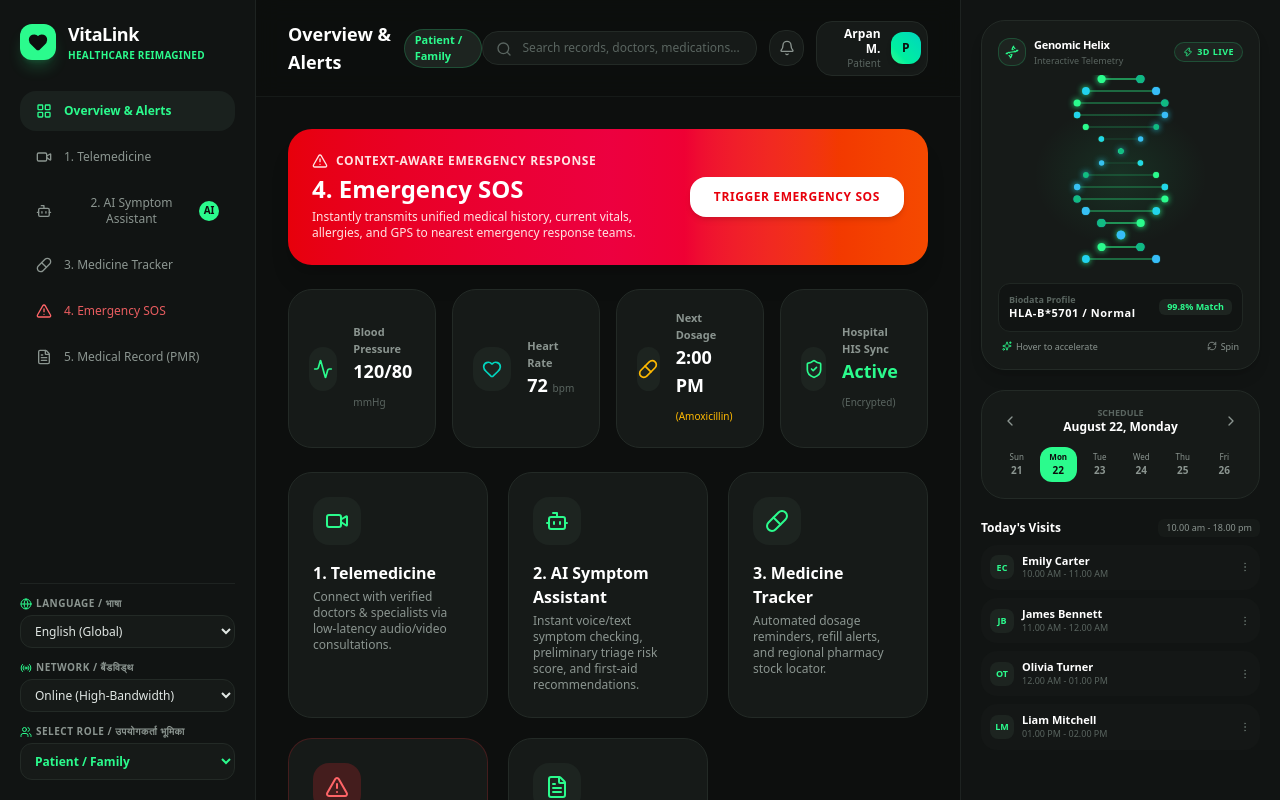
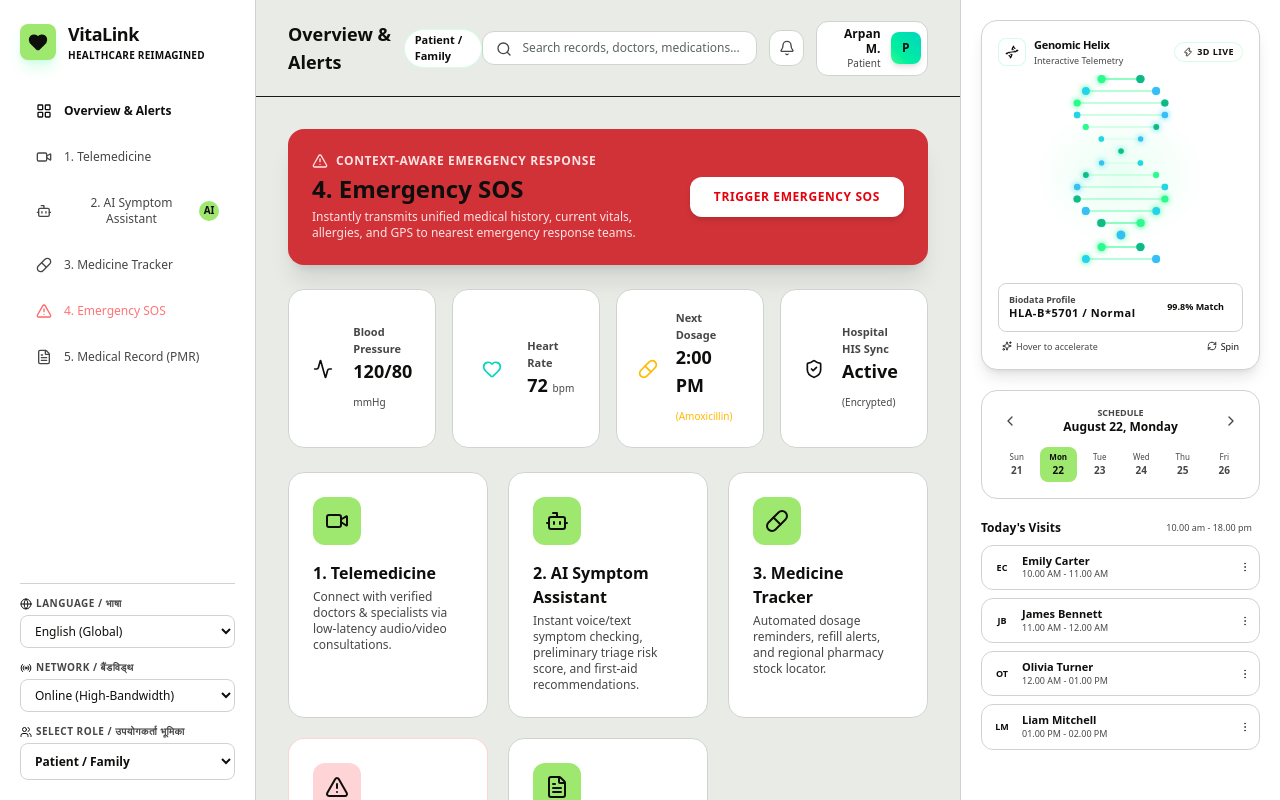
Before and after one commit to arpan-c0des/vitalink, a Next.js app: page / in a window 1280 px wide. Built offline with nearby package versions, Linux system fonts and the light colour scheme.

Commit message:
Refactor global styles and update vitalink-shell component for improved theming

```diff
--- a/app/globals.css
+++ b/app/globals.css
@@ -1,15 +1,88 @@
 @import "tailwindcss";
 
 :root {
-  --background: #0d0f0e;
-  --foreground: #f1f5f4;
+  --background: #e8ebe6;
+  --foreground: #0e0f0c;
+  --vitalink-primary: #9fe870;
+  --vitalink-ink: #0e0f0c;
+  --vitalink-body: #454745;
+  --vitalink-muted: #868685;
+  --vitalink-canvas: #ffffff;
+  --vitalink-soft: #e8ebe6;
+  --vitalink-positive: #2ead4b;
+  --vitalink-negative: #d03238;
 }
 
 body {
   color: var(--foreground);
   background: var(--background);
-  font-family: -apple-system, BlinkMacSystemFont, "Segoe UI", Roboto, sans-serif;
+  font-family: Inter, ui-sans-serif, system-ui, sans-serif;
   overflow: hidden;
+}
+
+.vitalink-shell {
+  background: var(--vitalink-soft) !important;
+  color: var(--vitalink-ink) !important;
+}
+
+.vitalink-shell [class*="bg-[#111413]"],
+.vitalink-shell [class*="bg-[#161a18]"],
+.vitalink-shell [class*="bg-[#1d2420]"],
+.vitalink-shell [class*="bg-[#202723]"],
+.vitalink-shell [class*="bg-[#1a211e]"] {
+  background-color: var(--vitalink-canvas) !important;
+}
+
+.vitalink-shell [class*="bg-[#0d0f0e]"] {
+  background-color: var(--vitalink-soft) !important;
+}
+
+.vitalink-shell [class*="border-[#1e2321]"],
+.vitalink-shell [class*="border-[#232a26]"],
+.vitalink-shell [class*="border-[#202723]"] {
+  border-color: #cfd5ce !important;
+}
+
+.vitalink-shell [class*="text-[#f1f5f4]"],
+.vitalink-shell [class*="text-white"],
+.vitalink-shell [class*="text-[#e0e6e3]"] {
+  color: var(--vitalink-ink) !important;
+}
+
+.vitalink-shell [class*="text-[#8b9590]"],
+.vitalink-shell [class*="text-[#5a6560]"] {
+  color: var(--vitalink-body) !important;
+}
+
+.vitalink-shell [class*="text-[#2bfb8d]"],
+.vitalink-shell [class*="bg-[#2bfb8d]"] {
+  color: var(--vitalink-ink) !important;
+}
+
+.vitalink-shell [class*="bg-[#2bfb8d]"] {
+  background-color: var(--vitalink-primary) !important;
+}
+
+.vitalink-shell [class*="from-red-600"] {
+  background-image: none !important;
+  background-color: var(--vitalink-negative) !important;
+}
+
+.vitalink-shell [class*="rounded-3xl"] {
+  border-radius: 16px !important;
+}
+
+.vitalink-shell [class*="rounded-2xl"] {
+  border-radius: 12px !important;
+}
+
+.vitalink-shell [class*="rounded-xl"] {
+  border-radius: 8px !important;
+}
+
+.vitalink-shell :focus-visible {
+  outline: 3px solid var(--vitalink-primary);
+  outline-offset: 2px;
 }
 
 ::-webkit-scrollbar {
--- a/app/page.tsx
+++ b/app/page.tsx
@@ -455,7 +455,7 @@ export default function VitaLinkMain() {
   };
 
   return (
-    <div className="flex h-screen bg-[#0d0f0e] text-[#f1f5f4] font-sans antialiased overflow-hidden select-none">
+    <div className="vitalink-shell flex h-screen bg-[#0d0f0e] text-[#f1f5f4] font-sans antialiased overflow-hidden select-none">
 
       {/* 1. LEFT SIDEBAR NAVIGATION */}
       <aside className="w-64 bg-[#111413] border-r border-[#1e2321] flex flex-col justify-between p-5 hidden md:flex">
```
